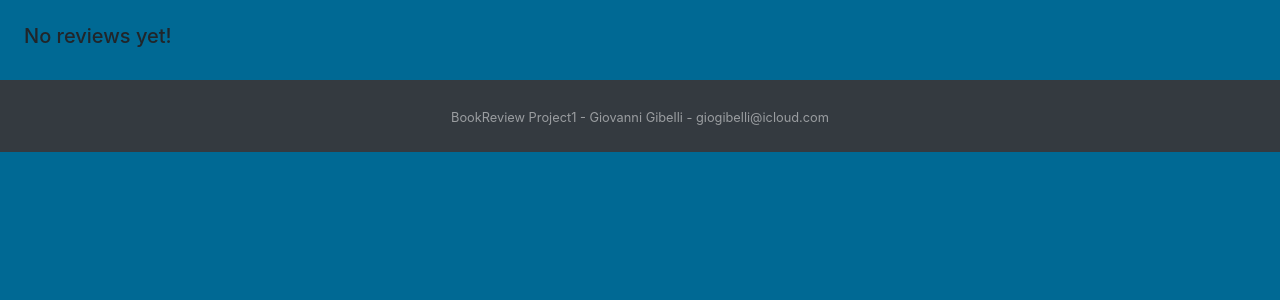
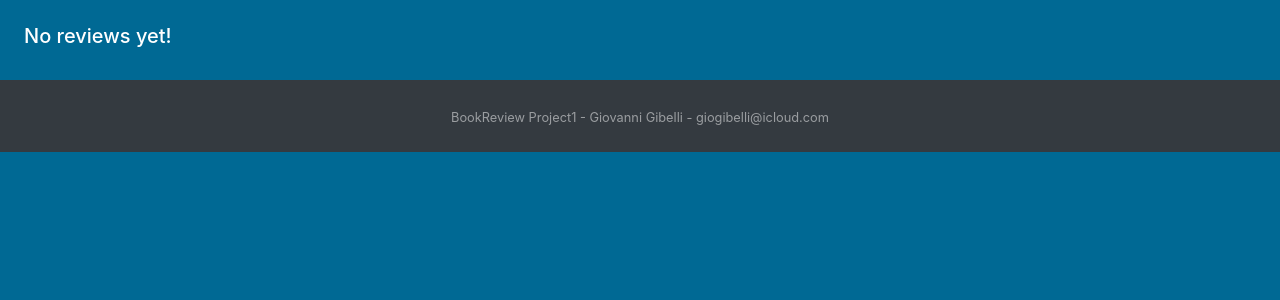
Before and after one commit to ggibelli/Flask-API-library, a Flask app: template templates/index.html in a window 1280 px wide. Shown: the part 70-370 px from the top of the page. Run offline with Flask 2, Linux system fonts and the light colour scheme; the template is opened without the code that fills it, so the values that code supplies are empty; some libraries are stand-ins or nearby versions.

```diff
--- a/templates/index.html
+++ b/templates/index.html
@@ -5,9 +5,13 @@
 {% endblock %}
 
 {% block main %}
-    <div class="container-fluid p-4">
+    <div class="container-fluid p-4 text-white">
       {% if not reviews[0] %}
-      <h5>No reviews yet!</h5>
+      <div class="row">
+        <div class="col">
+           <h5>No reviews yet!</h5>
+        </div>
+      </div>
       {% endif %}
         {% for review in range(reviews| length) %}
         <div class="row">
```
Also changed, not shown: application.py (+35 -1 lines).
